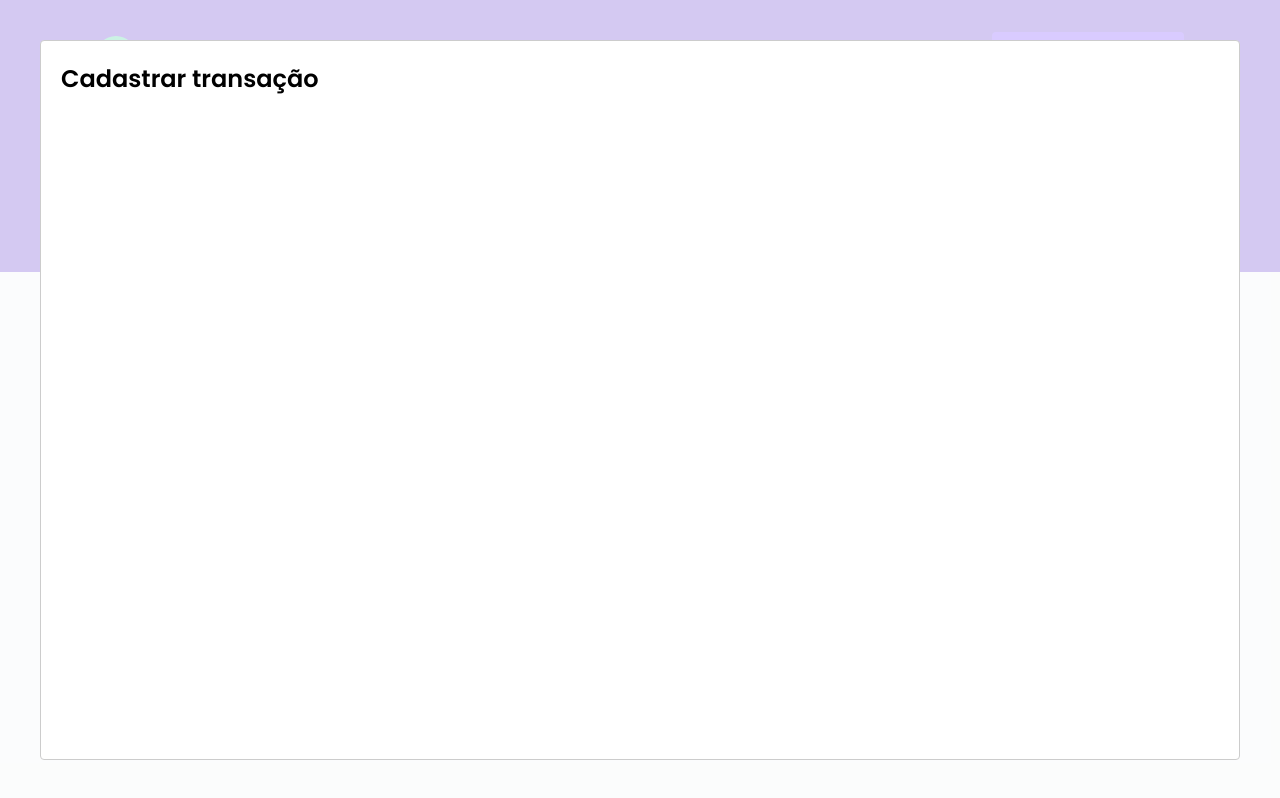
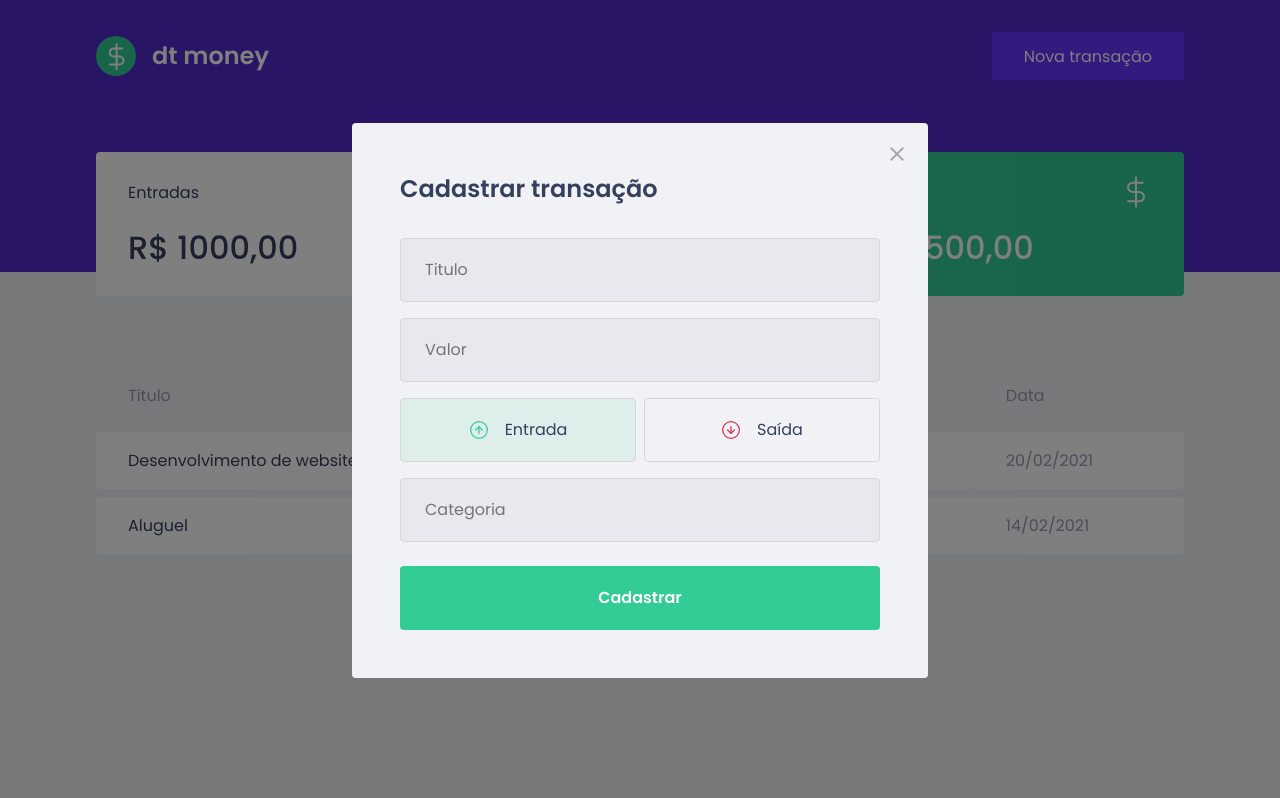
Before and after one commit to nelsonsantosaraujo/dtmoney, a React (Create React App) app: page / in a window 1280 px wide. Both pictures are taken after a click on the button "Nova transação". Built offline with nearby package versions, Linux system fonts and the light colour scheme; no server answers; what miragejs would draw is missing.

Commit message:
created structure and style of NewTransactionModal component

```diff
--- a/package.json
+++ b/package.json
@@ -4,6 +4,7 @@
   "private": true,
   "dependencies": {
     "axios": "^0.21.1",
+    "polished": "^4.1.1",
     "react": "^17.0.1",
     "react-dom": "^17.0.1",
     "react-modal": "^3.12.1",
--- a/src/components/NewTransactionModal/index.tsx
+++ b/src/components/NewTransactionModal/index.tsx
@@ -1,4 +1,9 @@
+import { useState } from 'react';
 import Modal from 'react-modal';
+import closeImg from '../../assets/close.svg';
+import incomeImg from '../../assets/income.svg';
+import outcomeImg from '../../assets/outcome.svg';
+import { Container, TransactionTypeContainer, RadioBox } from './styles';
 
 interface NewTransactionModalProps {
   isOpen: boolean;
@@ -6,12 +11,65 @@ interface NewTransactionModalProps {
 }
 
 export function NewTransactionModal({ isOpen, onRequestClose }: NewTransactionModalProps) {
+  const [type, setType] = useState('deposit');
+
   return(
     <Modal
       isOpen={isOpen}
       onRequestClose={onRequestClose}
+      overlayClassName="react-modal-overlay"
+      className="react-modal-content"
     >
-      <h2>Cadastrar transação</h2>
+      <button
+        type="button"
+        onClick={onRequestClose}
+        className="react-modal-close"
+      >
+        <img src={closeImg} alt="Fechar modal"/>
+      </button>
+
+      <Container>
+        <h2>Cadastrar transação</h2>
+
+        <input
+          placeholder="Titulo"
+        />
+
+        <input
+          type="number"
+          placeholder="Valor"
+        />
+
+        <TransactionTypeContainer>
+          <RadioBox
+            type="button"
+            onClick={() => setType('deposit')}
+            isActive={type === 'deposit'}
+            activeColor="green"
+          >
+            <img src={incomeImg} alt="Entrada"/>
+            <span>Entrada</span>
+          </RadioBox>
+
+          <RadioBox
+            type="button"
+            onClick={() => setType('withdraw')}
+            isActive={type === 'withdraw'}
+            activeColor="red"
+          >
+            <img src={outcomeImg} alt="Saída"/>
+            <span>Saída</span>
+          </RadioBox>
+        </TransactionTypeContainer>
+
+        <input
+          placeholder="Categoria"
+        />
+
+        <button type="submit">
+          Cadastrar
+        </button>
+      </Container>
     </Modal>
   );
 }
--- a/src/components/NewTransactionModal/styles.ts
+++ b/src/components/NewTransactionModal/styles.ts
@@ -1,3 +1,99 @@
 import styled from "styled-components";
+import { darken, transparentize } from 'polished';
 
-export const Container = styled.div``;
+export const Container = styled.div`
+
+  h2 {
+    color: var(--text-title);
+    font-size: 1.5rem;
+    margin-bottom: 2rem;
+  }
+
+  input {
+    width: 100%;
+    padding: 0 1.5rem;
+    height: 4rem;
+    border-radius: 0.25rem;
+    border: 1px solid #d7d7d7;
+    background: #e7e9ee;
+    font-weight: 400;
+    font-size: 1rem;
+
+    &:placeholder {
+      color: var(--text-body);
+    }
+
+    & + input {
+      margin-top: 1rem;
+    }
+  }
+
+  button[type="submit"] {
+    width: 100%;
+    padding: 0 1.5rem;
+    height: 4rem;
+    background: var(--green);
+    color: #FFF;
+    border-radius: 0.25rem;
+    border: 0;
+    font-size: 1rem;
+    font-weight: 600;
+    margin-top: 1.5rem;
+    transition: filter 0.2s;
+
+    &:hover {
+      filter: brightness(0.9);
+    }
+  }
+
+`;
+
+export const TransactionTypeContainer = styled.div`
+  margin: 1rem 0;
+  display: grid;
+  grid-template-columns: 1fr 1fr;
+  gap: 0.5rem;
+
+`;
+
+interface RadioBoxProps {
+  isActive: boolean;
+  activeColor: 'green' | 'red';
+}
+
+const colors = {
+  green: '#33CC95',
+  red: '#E52E4D',
+}
+
+export const RadioBox = styled.button<RadioBoxProps>`
+  height: 4rem;
+  border: 1px solid #d7d7d7;
+  border-radius: 0.25rem;
+
+  background: ${(props) => props.isActive
+    ? transparentize(0.9, colors[props.activeColor])
+    : 'transparent'
+  };
+
+  display: flex;
+  align-items: center;
+  justify-content: center;
+  transition: border-color 0.2s;
+
+  &:hover {
+    border-color: ${darken(0.1, '#d7d7d7')};
+  }
+
+  img {
+    width: 20px;
+    height: 20px;
+  }
+
+  span {
+    display: inline-block;
+    margin-left: 1rem;
+    font-size: 1rem;
+    color: var(--text-title);
+  }
+`;
--- a/src/styles/global.ts
+++ b/src/styles/global.ts
@@ -54,4 +54,38 @@ export const GlobalStyle = createGlobalStyle`
     cursor: not-allowed;
   }
 
+  .react-modal-overlay {
+    background: rgba(0,0,0,0.5);
+    position: fixed;
+    top: 0;
+    right: 0;
+    bottom: 0;
+    left: 0;
+    display: flex;
+    align-items: center;
+    justify-content: center;
+  }
+
+  .react-modal-content {
+    width: 100%;
+    max-width: 576px;
+    background: var(--background);
+    padding: 3rem;
+    position: relative;
+    border-radius: 0.25rem;
+  }
+
+  .react-modal-close {
+    position: absolute;
+    right: 1.5rem;
+    top: 1.5rem;
+    border: 0;
+    background: transparent;
+    transition: filter 0.2s;
+
+    &:hover {
+      filter: brightness(0.8);
+    }
+  }
+
 `;
```
Also changed, not shown: 1 other file (tests, documents, lock files or other folders).
